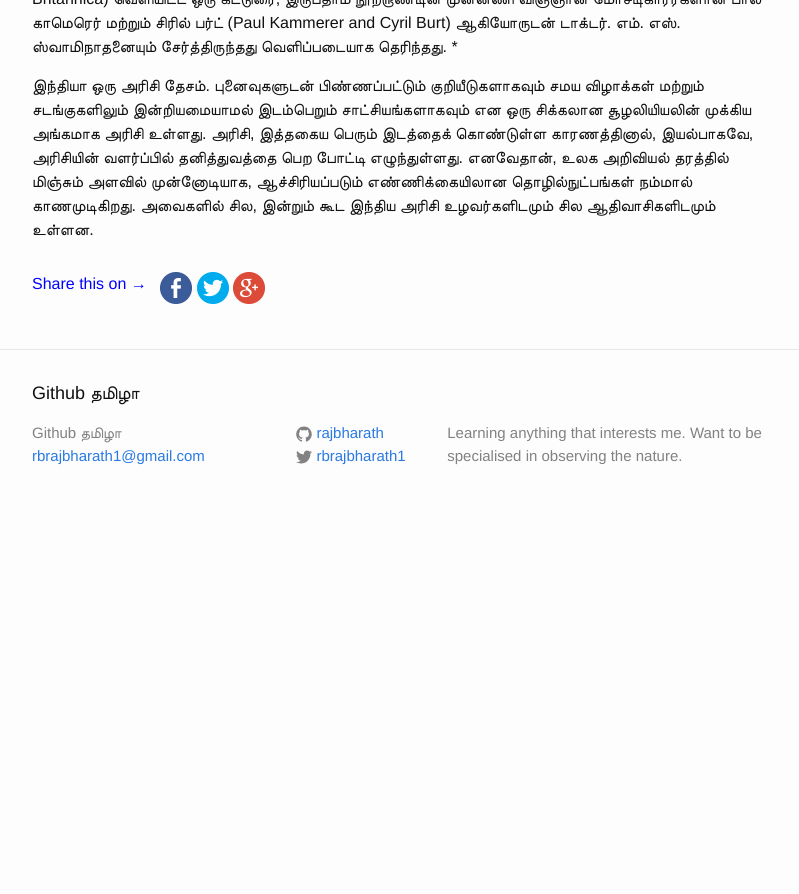
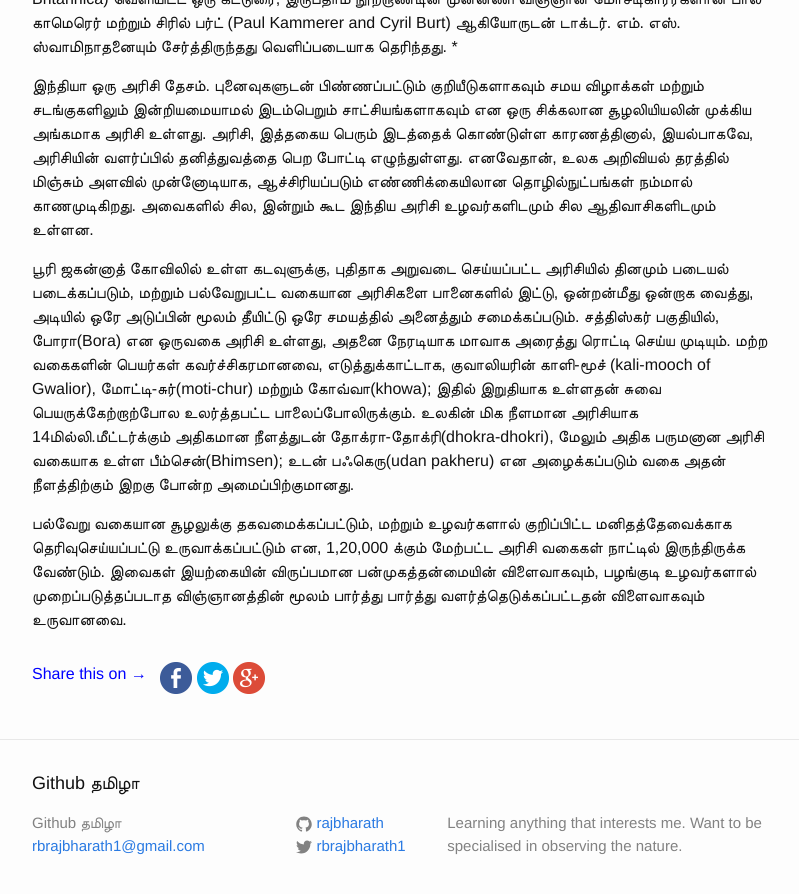
Before and after one commit to rajbharath/rajbharath.github.io, a Jekyll site: the page built from _posts/2022-06-11- cirandha marabanu thiruttu.markdown, in a window 1280 px wide and 900 px high, scrolled down 2106 px. Shown: the top 894 px of the window, without its empty margins (238-1037 px from the left). Built offline with Jekyll 4.4.1, drawn with Linux system fonts in a browser that asks for light colours; comment, search, counter and statistics services are not loaded; before the commit the page ends 2633 px from its top, so only the background shows below that.

Commit message:
cirandha marabanu thiruttu

```diff
--- a/_posts/2022-06-11- cirandha marabanu thiruttu.markdown
+++ b/_posts/2022-06-11- cirandha marabanu thiruttu.markdown
@@ -37,3 +37,7 @@ IRRI ஒரு முன்னணி விஞ்ஞான நிறுவனம
 *
 
 இந்தியா ஒரு அரிசி தேசம். புனைவுகளுடன் பிண்ணப்பட்டும் குறியீடுகளாகவும் சமய விழாக்கள் மற்றும் சடங்குகளிலும் இன்றியமையாமல் இடம்பெறும் சாட்சியங்களாகவும் என ஒரு சிக்கலான சூழலியியலின் முக்கிய அங்கமாக அரிசி உள்ளது. அரிசி, இத்தகைய பெரும் இடத்தைக் கொண்டுள்ள காரணத்தினால், இயல்பாகவே, அரிசியின் வளர்ப்பில் தனித்துவத்தை பெற போட்டி எழுந்துள்ளது. எனவேதான், உலக அறிவியல் தரத்தில் மிஞ்சும் அளவில் முன்னோடியாக, ஆச்சிரியப்படும் எண்ணிக்கையிலான தொழில்நுட்பங்கள் நம்மால் காணமுடிகிறது. அவைகளில் சில, இன்றும் கூட இந்திய அரிசி உழவர்களிடமும் சில ஆதிவாசிகளிடமும் உள்ளன.
+
+பூரி ஜகன்னாத் கோவிலில் உள்ள கடவுளுக்கு, புதிதாக அறுவடை செய்யப்பட்ட அரிசியில் தினமும் படையல் படைக்கப்படும், மற்றும் பல்வேறுபட்ட வகையான அரிசிகளை பானைகளில் இட்டு, ஒன்றன்மீது ஒன்றாக வைத்து, அடியில் ஒரே அடுப்பின் மூலம் தீயிட்டு ஒரே சமயத்தில் அனைத்தும் சமைக்கப்படும். சத்திஸ்கர் பகுதியில், போரா(Bora) என ஒருவகை அரிசி உள்ளது, அதனை நேரடியாக மாவாக அரைத்து ரொட்டி செய்ய முடியும். மற்ற வகைகளின் பெயர்கள் கவர்ச்சிகரமானவை, எடுத்துக்காட்டாக, குவாலியரின் காளி-மூச் (kali-mooch of Gwalior), மோட்டி-சுர்(moti-chur) மற்றும் கோவ்வா(khowa); இதில் இறுதியாக உள்ளதன் சுவை பெயருக்கேற்றாற்போல உலர்த்தபட்ட பாலைப்போலிருக்கும். உலகின் மிக நீளமான அரிசியாக 14மில்லி.மீட்டர்க்கும் அதிகமான நீளத்துடன் தோக்ரா-தோக்ரி(dhokra-dhokri), மேலும் அதிக பருமனான அரிசி வகையாக உள்ள பீம்சென்(Bhimsen); உடன் பஃகெரு(udan pakheru) என அழைக்கப்படும் வகை அதன் நீளத்திற்கும் இறகு போன்ற அமைப்பிற்குமானது.
+
+பல்வேறு வகையான சூழலுக்கு தகவமைக்கப்பட்டும், மற்றும் உழவர்களால் குறிப்பிட்ட மனிதத்தேவைக்காக தெரிவுசெய்யப்பட்டு உருவாக்கப்பட்டும் என, 1,20,000 க்கும் மேற்பட்ட அரிசி வகைகள் நாட்டில் இருந்திருக்க வேண்டும். இவைகள் இயற்கையின் விருப்பமான பன்முகத்தன்மையின் விளைவாகவும், பழங்குடி உழவர்களால் முறைப்படுத்தப்படாத விஞ்ஞானத்தின் மூலம் பார்த்து பார்த்து வளர்த்தெடுக்கப்பட்டதன் விளைவாகவும் உருவானவை.
```
